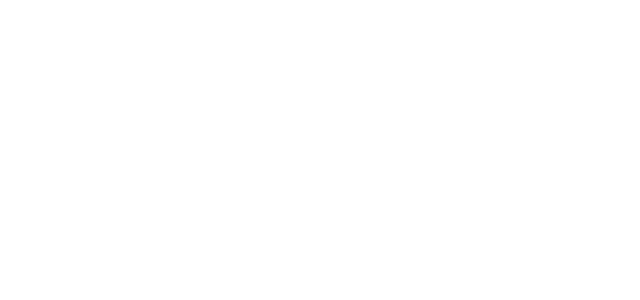
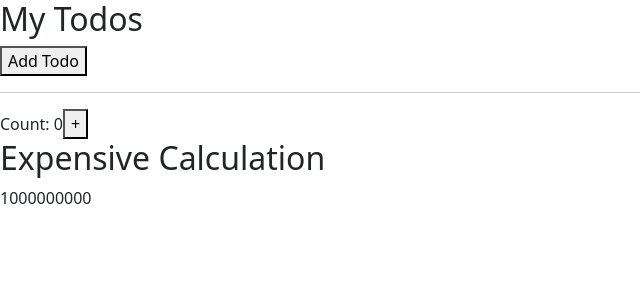
Before and after one commit to Shubhammadgical/React_Basics, a React (Create React App) app: page /usememo in a window 1280 px wide. Before the commit this address had no page. Shown: the top 300 px of the page, without its empty margins (0-640 px from the left). Built offline with nearby package versions, Linux system fonts and the light colour scheme.

Commit message:
Add all hooks

```diff
--- a/src/App.js
+++ b/src/App.js
@@ -13,6 +13,9 @@
 import ClickCounter from "./HOC/ClickCount";
 import ReduxMainPage from "./Redux/App";
 import Quizz from "./QuestionBank";
+import UseReducer from "./UseReducer";
+import CallBack from "./UseCallBack";
+import UseMemo from "./UseMemo";
 
 function App() {
   return (
@@ -32,6 +35,9 @@
           <Route path="/demo1" element={<MainPage />} />
           <Route path="/demo2" element={<DemoByClass />} />
           <Route path="/quiz" element={<Quizz />} />
+          <Route path="/usereducer" element={<UseReducer />} />
+          <Route path="/usecallback" element={<CallBack />} />
+          <Route path="/usememo" element={<UseMemo />} />
         </Route>
       </Routes>
     </BrowserRouter>
--- a/src/Hooks.jsx
+++ b/src/Hooks.jsx
@@ -1,7 +1,12 @@
-import React, { useEffect, useState } from "react";
+import React, { useEffect, useState, useRef } from "react";
 
 function Hooks() {
   const [count, setcount] = useState(0);
+  const ref = useRef(""); //use to stop re-render
+  const submit = () => {
+    console.log(ref.current.value);
+  };
+
   const handleclick = () => {
     setcount(count + 1);
   };
@@ -14,10 +19,16 @@
   useEffect(() => {
     console.log("useeffect when count change");
   }, [count]);
+
   return (
     <div>
       <h1>Btn clicked {count} times</h1>
       <button onClick={handleclick}>Click me</button>
+      <br />
+      <br />
+      <input type="textbox" ref={ref}></input>
+      <br />
+      <button onClick={submit}>Submit</button>
     </div>
   );
 }
--- a/src/ListofBasics.jsx
+++ b/src/ListofBasics.jsx
@@ -15,6 +15,15 @@
       </a>
       <a href="/usecontext">
         <h2>UseContext </h2>
+      </a>
+      <a href="/usereducer">
+        <h2>UseReducer </h2>
+      </a>
+      <a href="/usecallback">
+        <h2>UseCallBack </h2>
+      </a>
+      <a href="/usememo">
+        <h2>UseMemo </h2>
       </a>
       <a href="/classcomp">
         <h2>Class Component </h2>
--- /dev/null
+++ b/src/UseCallBack.jsx
@@ -0,0 +1,38 @@
+import { useState, useCallback } from "react";
+
+const Todos = ({ todos, addTodo }) => {
+  console.log("child render");
+  return (
+    <>
+      <h2>My Todos</h2>
+      {todos.map((todo, index) => {
+        return <p key={index}>{todo}</p>;
+      })}
+      <button onClick={addTodo}>Add Todo</button>
+    </>
+  );
+};
+
+const CallBack = () => {
+  const [count, setCount] = useState(0);
+  const [todos, setTodos] = useState([]);
+
+  const increment = () => {
+    setCount((c) => c + 1);
+  };
+  const addTodo = useCallback(() => {
+    setTodos((t) => [...t, "New Todo"]);
+  }, []);
+
+  return (
+    <>
+      <Todos todos={todos} addTodo={addTodo} />
+      <hr />
+      <div>
+        Count: {count}
+        <button onClick={increment}>+</button>
+      </div>
+    </>
+  );
+};
+export default CallBack;
--- /dev/null
+++ b/src/UseMemo.jsx
@@ -0,0 +1,42 @@
+import { useState, useCallback, useMemo } from "react";
+
+const UseMemo = () => {
+  const [count, setCount] = useState(0);
+  const [todos, setTodos] = useState([]);
+  const calculation = useMemo(() => expensiveCalculation(count), [count]);
+
+  const increment = () => {
+    setCount((c) => c + 1);
+  };
+  const addTodo = () => {
+    setTodos((t) => [...t, "New Todo"]);
+  };
+
+  return (
+    <div>
+      <div>
+        <h2>My Todos</h2>
+        {todos.map((todo, index) => {
+          return <p key={index}>{todo}</p>;
+        })}
+        <button onClick={addTodo}>Add Todo</button>
+      </div>
+      <hr />
+      <div>
+        Count: {count}
+        <button onClick={increment}>+</button>
+        <h2>Expensive Calculation</h2>
+        {calculation}
+      </div>
+    </div>
+  );
+};
+
+const expensiveCalculation = (num) => {
+  console.log("Calculating...");
+  for (let i = 0; i < 1000000000; i++) {
+    num += 1;
+  }
+  return num;
+};
+export default UseMemo;
--- /dev/null
+++ b/src/UseReducer.jsx
@@ -0,0 +1,24 @@
+import React, { useReducer } from "react";
+const initialState = 0;
+//alternative of useState
+const reducer = (state, action) => {
+  if (action.type === "INCREMENT") {
+    state++;
+  } else {
+    state--;
+  }
+  return state;
+};
+function UseReducer() {
+  const [state, dispatch] = useReducer(reducer, initialState);
+
+  return (
+    <div style={{ textAlign: "center" }}>
+      <h1>{state}</h1>
+      <button onClick={() => dispatch({ type: "DECREMENT" })}> - </button>
+      <button onClick={() => dispatch({ type: "INCREMENT" })}> + </button>
+    </div>
+  );
+}
+
+export default UseReducer;
```
